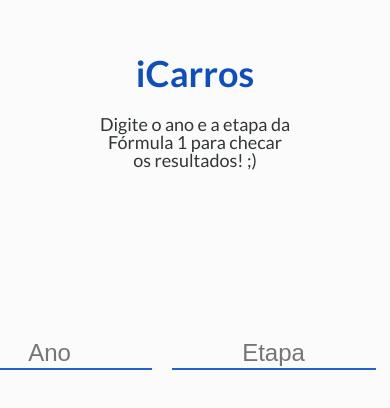
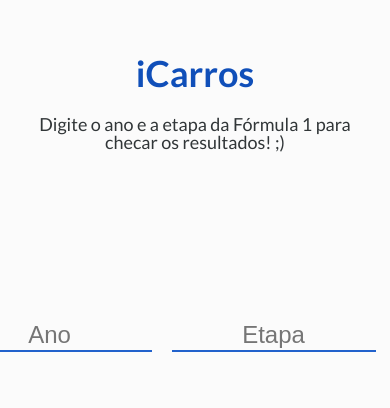
Before and after one commit to bolognini/grandprix, a Next.js app: page / in a window 390 px wide. Shown: the part 114-522 px from the top of the page. Built offline with nearby package versions, Linux system fonts and the light colour scheme.

Commit message:
Add responsive breakpoints

```diff
--- a/components/Card/Card.style.js
+++ b/components/Card/Card.style.js
@@ -1,4 +1,5 @@
 import styled from 'styled-components'
+import { breakpoint } from '../Layout'
 
 export const CardWrapper = styled.div`
   display: grid;
@@ -16,6 +17,12 @@ export const CardWrapper = styled.div`
     transition: 0.2s ease-in;
     transform: translateY(-4px);
   }
+
+  ${breakpoint.mobile} {
+    font-size: 14px;
+    padding: 24px 16px;
+    grid-template-columns: 0.3fr 1fr 1fr 1fr 0.1fr 0.5fr;
+  }
 `
 
 export const Position = styled.p`
@@ -24,6 +31,10 @@ export const Position = styled.p`
 
 export const RacerNumber = styled.p`
   text-align: center;
+
+  ${breakpoint.mobile} {
+    text-align: right;
+  }
 `
 
 export const Nationality = styled.p`
--- a/components/ErrorMessage/ErrorMessage.style.js
+++ b/components/ErrorMessage/ErrorMessage.style.js
@@ -1,4 +1,5 @@
 import styled from 'styled-components'
+import { breakpoint } from '../Layout'
 
 export const MessageBox = styled.div`
   width: 40%;
@@ -7,7 +8,7 @@ export const MessageBox = styled.div`
   flex-direction: column;
   justify-content: center;
   align-items: center;
-  position: absolute;
+  position: fixed;
   top: ${props => props.behavior.show ? '0px' : '-56px' };
   transition: .3s ease-in;
   z-index: 3;
@@ -16,6 +17,17 @@ export const MessageBox = styled.div`
   border-bottom-left-radius: 6px;
   padding: 16px;
   transition: top 0.2s;
+
+  ${breakpoint.mobile} {
+    width: 75%;
+    font-size: 14px;
+    top: ${props => props.behavior.show ? '0px' : '-95px' };
+  }
+
+  ${breakpoint.tablet} {
+    width: 75%;
+    top: ${props => props.behavior.show ? '0px' : '-80px' };
+  }
 `
 
 export const Message = styled.p`
--- a/components/Layout.js
+++ b/components/Layout.js
@@ -1,5 +1,5 @@
 import React, { Fragment } from 'react'
-import { createGlobalStyle, ThemeProvider } from 'styled-components'
+import styled, { createGlobalStyle, ThemeProvider } from 'styled-components'
 import reset from 'styled-reset'
 import { lighten } from 'polished'
 
@@ -13,6 +13,11 @@ const theme = {
   hoverToryBlue: lighten(0.4, '#104FB9'),
   fontFamily: 'Lato',
   inputBoxShadow: '0 2px 10px 2px rgba(0, 0, 0, 0.07)',
+}
+
+export const breakpoint = {
+  mobile: `@media only screen and (min-device-width: 320px) and (max-device-width: 736px)`,
+  tablet: `@media only screen and (min-device-width: 768px) and (max-device-width: 1024px)`,
 }
 
 export const GlobalStyle = createGlobalStyle`
@@ -42,13 +47,23 @@ export const GlobalStyle = createGlobalStyle`
   }
 `
 
+const Main = styled.main`
+  min-height: 100vh;
+
+  ${breakpoint.mobile} {
+    display: flex;
+    flex-direction: column;
+    justify-content: center;
+  }
+`
+
 const Layout = ({ children }) => {
   return (
     <ThemeProvider theme={theme}>
-      <Fragment>
+      <Main>
         <GlobalStyle />
         {children}
-      </Fragment>
+      </Main>
     </ThemeProvider>
   )
 }
--- a/components/Menu/Menu.style.js
+++ b/components/Menu/Menu.style.js
@@ -1,4 +1,5 @@
 import styled from 'styled-components'
+import { breakpoint } from '../Layout'
 
 export const MenuWrapper = styled.nav`
   display: grid;
@@ -24,7 +25,7 @@ export const MenuWrapper = styled.nav`
     font-weight: lighter;
     cursor: pointer;
 
-    &[data-active='asc'] {
+    &[data-active='asc'], &[data-active='desc'] {
       &::after {
         display: inline;
         content: '';
@@ -35,22 +36,33 @@ export const MenuWrapper = styled.nav`
         height: 0px;
         border-left: 5px solid transparent;
         border-right: 5px solid transparent;
+      }
+    }
+
+    &[data-active='asc'] {
+      &::after {
         border-top: 5px solid #2f2f2f;
       }
     }
 
     &[data-active='desc'] {
       &::after {
-        display: inline;
-        content: '';
-        position: absolute;
-        top: 8px;
-        left: 70px;
-        width: 0px;
-        height: 0px;
-        border-left: 5px solid transparent;
-        border-right: 5px solid transparent;
         border-bottom: 5px solid #2f2f2f;
+      }
+    }
+  }
+
+  ${breakpoint.mobile} {
+    padding: 24px 16px;
+    font-size: 14px;
+
+    button {
+      font-size: 14px;
+
+      &[data-active='asc'], &[data-active='desc'] {
+        &::after {
+          left: -8px;
+        }
       }
     }
   }
--- a/components/PageHolder/PageHolder.style.js
+++ b/components/PageHolder/PageHolder.style.js
@@ -1,7 +1,17 @@
 import styled from 'styled-components'
+import { breakpoint } from '../Layout'
 
-export const Holder = styled.main`
+export const Holder = styled.div`
   display: block;
   width: 50%;
   margin: 0 auto;
+  padding-bottom: 24px;
+
+  ${breakpoint.mobile} {
+    width: 95%;
+  }
+
+  ${breakpoint.tablet} {
+    width: 90%;
+  }
 `
--- a/components/PageTitle/PageTitle.style.js
+++ b/components/PageTitle/PageTitle.style.js
@@ -1,9 +1,14 @@
 import styled from 'styled-components'
+import { breakpoint } from '../Layout'
 
 export const TextWrapper = styled.div`
   display: block;
   text-align: center;
   padding-top: 20vh;
+
+  ${breakpoint.mobile} {
+    padding: 16px;
+  }
 `
 
 export const Title = styled.h1`
@@ -11,9 +16,17 @@ export const Title = styled.h1`
   font-weight: bold;
   padding-bottom: 24px;
   color: ${props => props.theme.toryBlue};
+
+  ${breakpoint.mobile} {
+    padding: 24px;
+  }
 `
 
-export const Subtitle = styled.h1`
+export const Subtitle = styled.h2`
   font-size: 18px;
   font-weight: normal;
+
+  ${breakpoint.mobile} {
+    padding: 16px;
+  }
 `
--- a/components/ResultText/ResultText.style.js
+++ b/components/ResultText/ResultText.style.js
@@ -1,8 +1,14 @@
 import styled from 'styled-components'
+import { breakpoint } from '../Layout'
 
 export const ResultMessage = styled.p`
   text-align: center;
   font-size: 24px;
   font-weight: bold;
   padding-bottom: 24px;
+
+  ${breakpoint.mobile} {
+    padding-bottom: 32px;
+    font-size: 18px;
+  }
 `
--- a/components/SearchField/SearchField.style.js
+++ b/components/SearchField/SearchField.style.js
@@ -1,4 +1,5 @@
 import styled from 'styled-components'
+import { breakpoint } from '../Layout'
 
 export const SearchFieldWrapper = styled.form`
   display: flex;
@@ -6,6 +7,11 @@ export const SearchFieldWrapper = styled.form`
   padding-top: ${props => props.padding === 'padding' ? '5vh' : '20vh'};
   padding-bottom: 24px;
   transition: 0.5s ease-in;
+
+  ${breakpoint.mobile} {
+    padding-top: ${props => props.padding === 'padding' ? '5vh' : '10vh'};
+    padding-bottom: 32px;
+  }
 `
 
 export const Input = styled.input`
@@ -23,6 +29,10 @@ export const Input = styled.input`
   &:focus {
     border-bottom-color: ${props => props.theme.hoverToryBlue};
     transition: 0.2s ease-in;
+  }
+
+  ${breakpoint.mobile} {
+    width: 125px;
   }
 `
 
@@ -43,4 +53,8 @@ export const Button = styled.button`
     width: 15px;
     fill: white;
   }
+
+  ${breakpoint.mobile} {
+    padding: 0 10px;
+  }
 `
```
